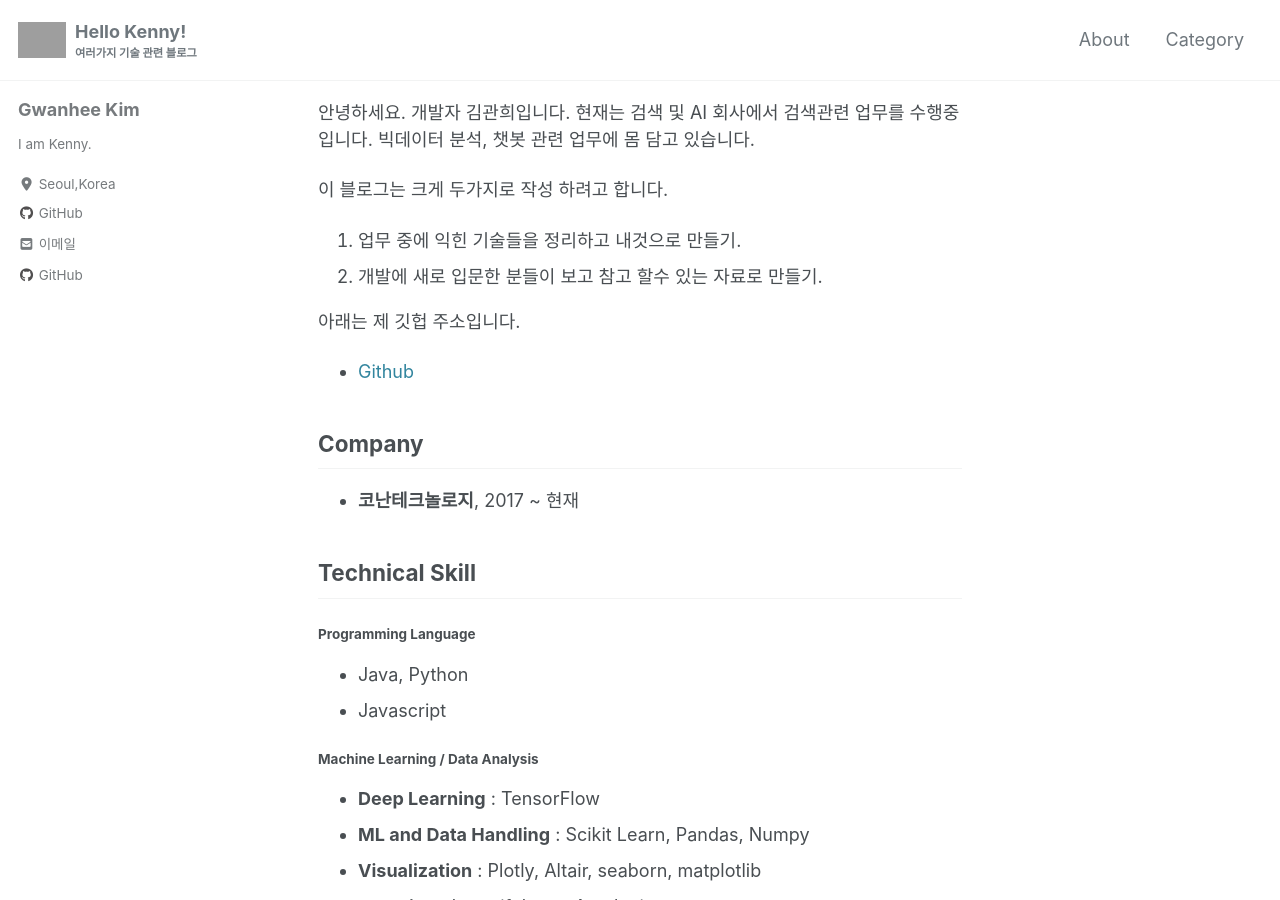
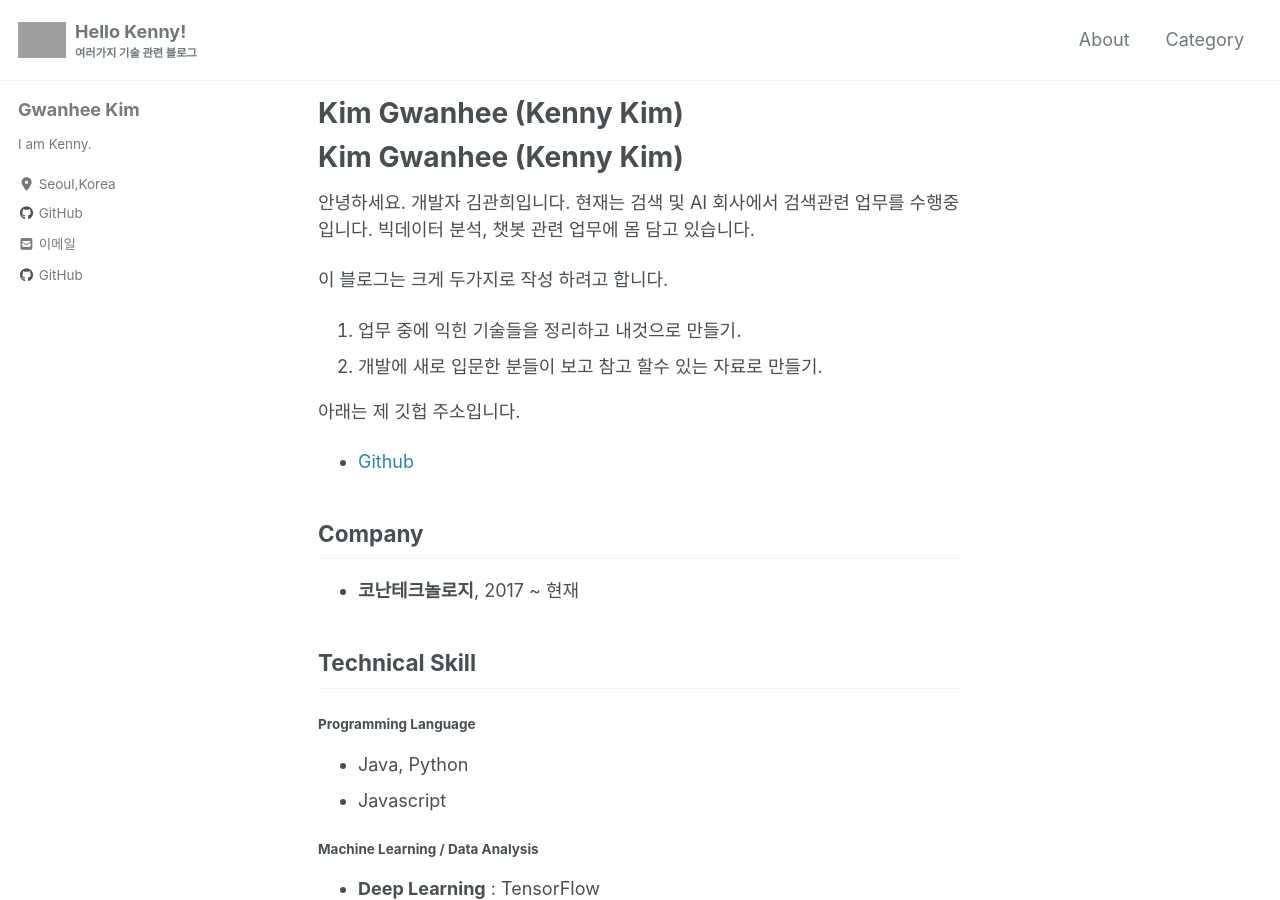
Before and after one commit to kennykim1990/kennykim1990.github.io, a Jekyll site: the page built from _pages/aboutme/about.md, in a window 1280 px wide and 900 px high. Built offline with Jekyll 4.4.1, drawn with Linux system fonts in a browser that asks for light colours; cached includes are drawn as plain includes; nearby versions of some CDN libraries; comment, search, counter and statistics services are not loaded; our own code applies the rules of GitHub Pages for plain Markdown files; grey boxes are pictures that could not be loaded.

Commit message:
aboutme 내용 수정

```diff
--- a/_pages/aboutme/about.md
+++ b/_pages/aboutme/about.md
@@ -6,7 +6,7 @@ permalink: /about/
 #  overlay_image: /assets/images/staff_sbnu.jpg
 ---
 
-
+# Kim Gwanhee (Kenny Kim)
 
 안녕하세요. 개발자 김관희입니다.
 현재는 검색 및 AI 회사에서 검색관련 업무를 수행중입니다.
```
